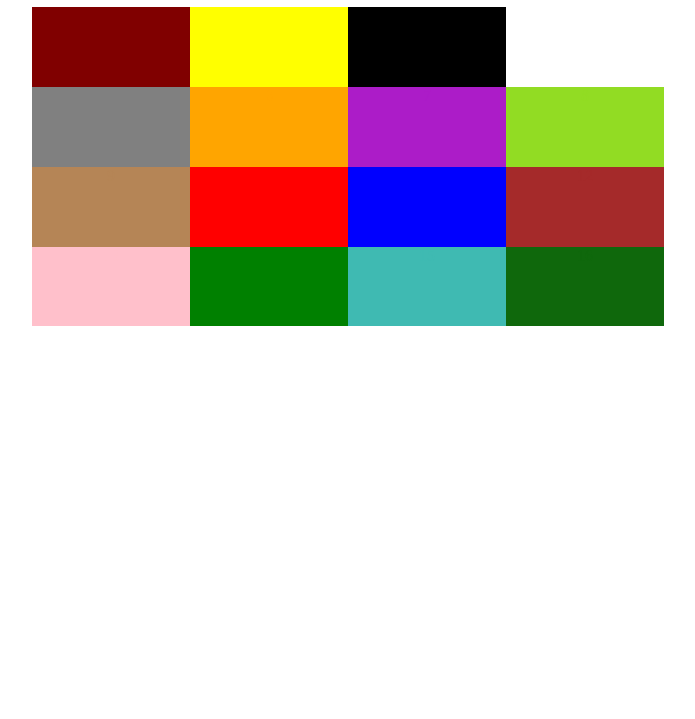
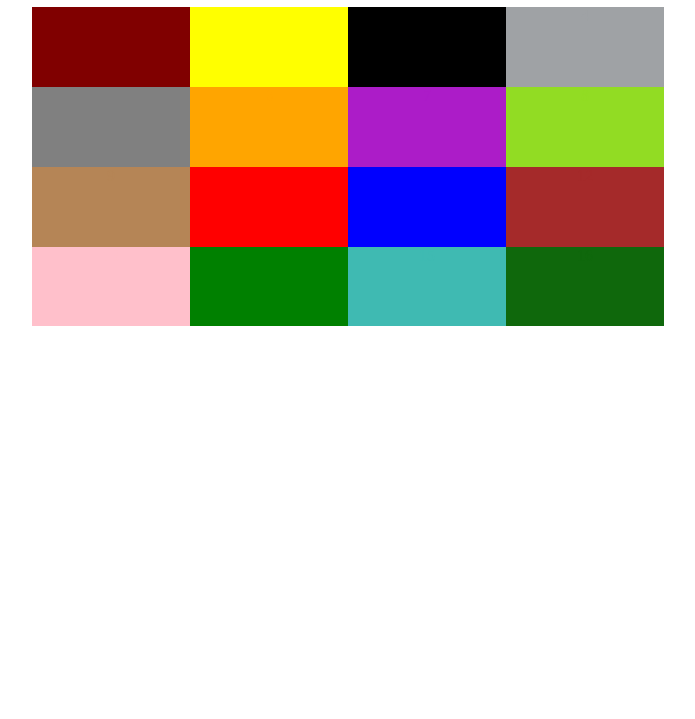
Before and after one commit to Poters/Eindopdracht-Informatica, a plain HTML site: page puzzels/puzzle1.html in a window 1280 px wide. Shown: the part 81-800 px from the top of the page, without its empty margins (292-987 px from the left). Drawn offline with Linux system fonts and the light colour scheme.

Commit message:
Update puzzel1.css

```diff
--- a/puzzels/puzzel1.css
+++ b/puzzels/puzzel1.css
@@ -47,8 +47,8 @@
  grid-column-end: 6;
  grid-row-start: 2;
  grid-row-end: 3;
- background-color: white;
- color: white;
+ background-color: #9fa2a5;
+ color: #9fa2a5;
 }
 .vak5 {
  grid-column-start: 2;
```
